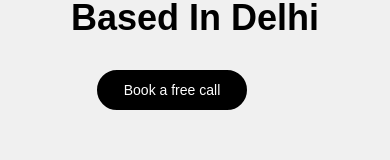
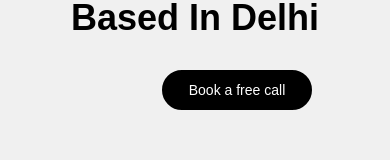
Before and after one commit to arcVaishali/vaishali, a React (Create React App) app: page / in a window 390 px wide. Shown: the part 317-477 px from the top of the page. Built offline with nearby package versions, Linux system fonts and the light colour scheme.

Commit message:
navbar and hero section made responsive

```diff
--- a/src/components/Home/Hero.js
+++ b/src/components/Home/Hero.js
@@ -25,7 +25,7 @@ const Hero = () => {
   }, []);
 
   return (
-    <div className="grid grid-cols-12 justify-center items-center">
+    <div className="grid grid-cols-12 col-span-12 justify-center items-center">
       <animated.span
         style={{ ...spring }}
         className="flex flex-col col-span-12 col-start-2 col-end-12 text-center font-black text-7xl mt-32"
@@ -48,7 +48,7 @@ const Hero = () => {
         incididunt commodo eu nulla tempor labore dolor.
       </animated.span>
 
-      <button className="min-[200px]:w-[150px] max-[1023px]:w-[150px] min-[200px]:text-sm max-[1023px]:text-sm min-[1024px]:col-span-4 col-start-3 col-end-6 bg-black text-white border-2 border-black hover:bg-white hover:text-black rounded-full px-4 py-2 m-8">
+      <button className="w-[150px] text-sm min-[200px]:col-start-5 max-[400px]:col-start-5 min-[400px]:col-start-5 max-[586px]:col-start-5 min-[1000px]:col-start-6 max-[2000px]:col-start-6 bg-black text-white border-2 border-black hover:bg-white hover:text-black rounded-full px-4 py-2 m-8">
         Book a free call
       </button>
       {initial ? (
--- a/src/components/Home/Navbar.js
+++ b/src/components/Home/Navbar.js
@@ -48,7 +48,7 @@ const Navbar = () => {
           </animated.div>
           <animated.div
             style={{ ...spring }}
-            className="max-[1023px]:flex max-[1023px]:col-span-1 max-[1023px]:justify-end max-[1023px]:col-start-10 min-[1024px]:hidden"
+            className="relative right-32 max-[1023px]:flex max-[1023px]:col-span-1 max-[1023px]:justify-end max-[1023px]:col-start-10 min-[1024px]:hidden"
           >
             <FontAwesomeIcon
               className="text-4xl cursor-pointer"
```
